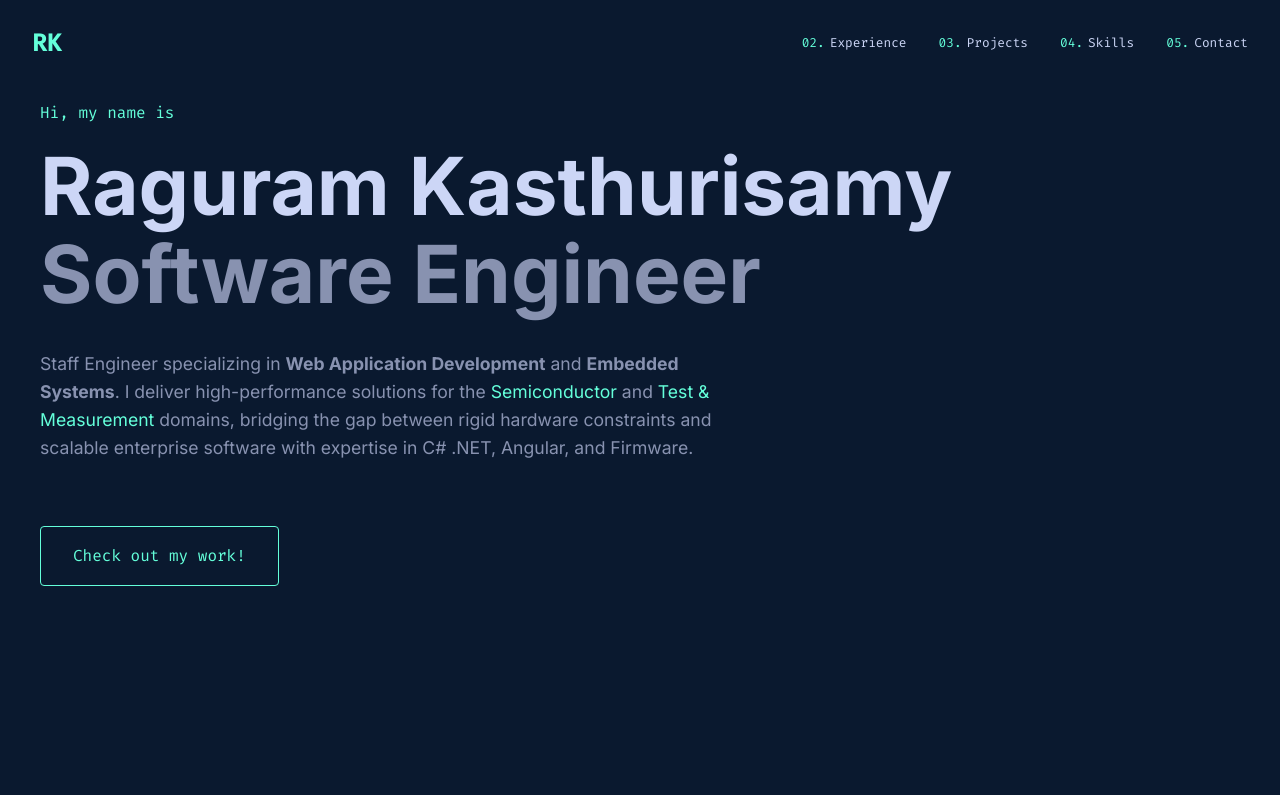
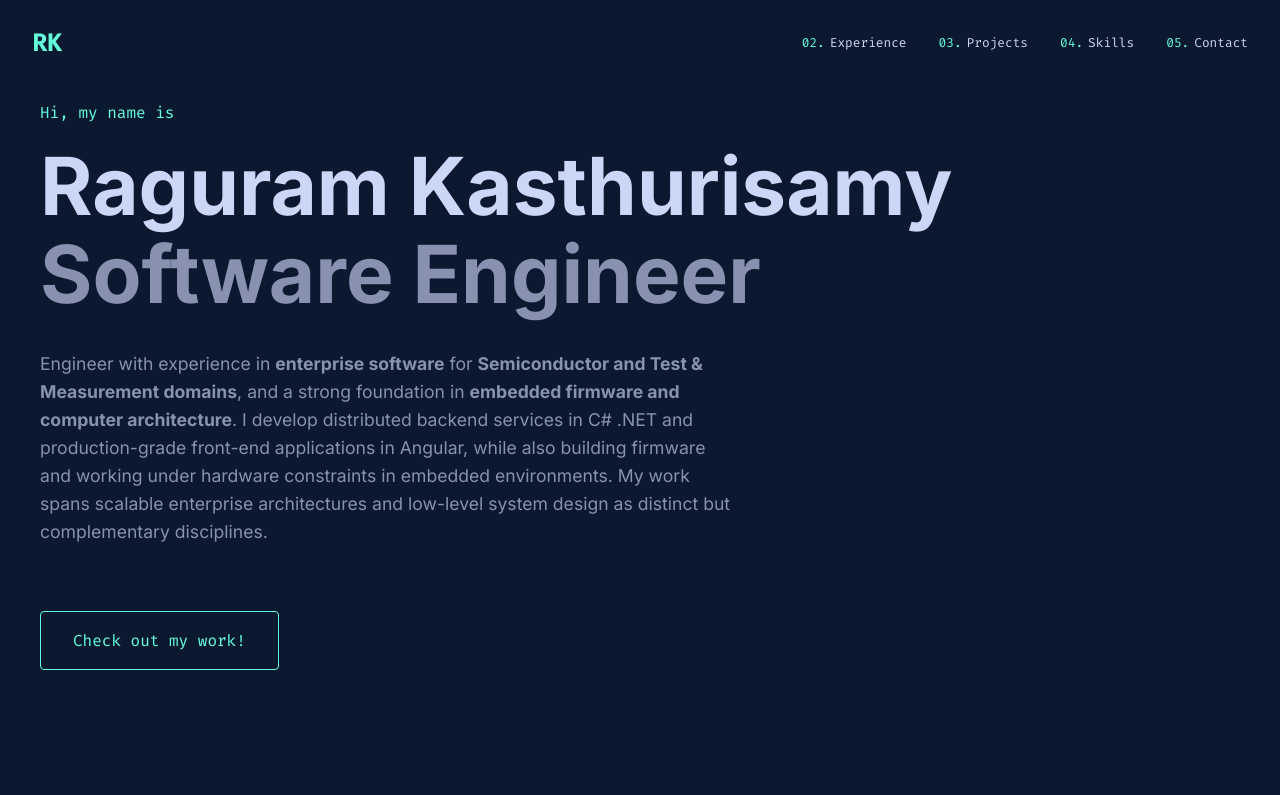
Before and after one commit to Ragu-programmer/Raguram-Portfolio, a React (Vite) app: page / in a window 1280 px wide. Shown: the top 795 px of the page. Built offline with nearby package versions, Linux system fonts and the light colour scheme.

Commit message:
feat: updated description

```diff
--- a/src/sections/Hero.jsx
+++ b/src/sections/Hero.jsx
@@ -1,5 +1,5 @@
-import React from 'react';
-import { motion } from 'framer-motion';
+import React from "react";
+import { motion } from "framer-motion";
 
 const Hero = () => {
   return (
@@ -9,14 +9,19 @@ const Hero = () => {
       initial={{ opacity: 0, y: 20 }}
       animate={{ opacity: 1, y: 0 }}
       transition={{ duration: 0.8 }}
-            style={{ minHeight: '80vh', display: 'flex', flexDirection: 'column', justifyContent: 'center' }}
+      style={{
+        minHeight: "80vh",
+        display: "flex",
+        flexDirection: "column",
+        justifyContent: "center",
+      }}
     >
       <motion.p
         className="text-accent"
         initial={{ opacity: 0, x: -20 }}
         animate={{ opacity: 1, x: 0 }}
         transition={{ delay: 0.2 }}
-                style={{ fontFamily: 'var(--font-mono)', marginBottom: '1rem' }}
+        style={{ fontFamily: "var(--font-mono)", marginBottom: "1rem" }}
       >
         Hi, my name is
       </motion.p>
@@ -25,7 +30,12 @@ const Hero = () => {
         initial={{ opacity: 0, y: 20 }}
         animate={{ opacity: 1, y: 0 }}
         transition={{ delay: 0.3 }}
-                style={{ fontSize: 'clamp(40px, 8vw, 80px)', fontWeight: 'bold', color: 'var(--text-primary)', lineHeight: 1.1 }}
+        style={{
+          fontSize: "clamp(40px, 8vw, 80px)",
+          fontWeight: "bold",
+          color: "var(--text-primary)",
+          lineHeight: 1.1,
+        }}
       >
         Raguram Kasthurisamy
       </motion.h1>
@@ -34,7 +44,13 @@ const Hero = () => {
         initial={{ opacity: 0, y: 20 }}
         animate={{ opacity: 1, y: 0 }}
         transition={{ delay: 0.4 }}
-                style={{ fontSize: 'clamp(25px, 8vw, 80px)', fontWeight: 'bold', color: 'var(--text-secondary)', lineHeight: 1.1, marginBottom: '2rem' }}
+        style={{
+          fontSize: "clamp(25px, 8vw, 80px)",
+          fontWeight: "bold",
+          color: "var(--text-secondary)",
+          lineHeight: 1.1,
+          marginBottom: "2rem",
+        }}
       >
         Software Engineer
       </motion.h2>
@@ -43,10 +59,24 @@ const Hero = () => {
         initial={{ opacity: 0, y: 20 }}
         animate={{ opacity: 1, y: 0 }}
         transition={{ delay: 0.5 }}
-                style={{ maxWidth: '700px', color: 'var(--text-secondary)', marginBottom: '3rem', fontSize: '1.1rem', lineHeight: '1.6' }}
+        style={{
+          maxWidth: "700px",
+          color: "var(--text-secondary)",
+          marginBottom: "3rem",
+          fontSize: "1.1rem",
+          lineHeight: "1.6",
+        }}
       >
-                <p style={{ marginBottom: '1rem' }}>
-                    Staff Engineer specializing in <strong>Web Application Development</strong> and <strong>Embedded Systems</strong>. I deliver high-performance solutions for the <span className="text-accent">Semiconductor</span> and <span className="text-accent">Test & Measurement</span> domains, bridging the gap between rigid hardware constraints and scalable enterprise software with expertise in C# .NET, Angular, and Firmware.
+        <p style={{ marginBottom: "1rem" }}>
+          Engineer with experience in <strong>enterprise software</strong> for{" "}
+          <strong>Semiconductor and Test & Measurement domains</strong>, and a
+          strong foundation in{" "}
+          <strong>embedded firmware and computer architecture</strong>. I
+          develop distributed backend services in C# .NET and production-grade
+          front-end applications in Angular, while also building firmware and
+          working under hardware constraints in embedded environments. My work
+          spans scalable enterprise architectures and low-level system design as
+          distinct but complementary disciplines.
         </p>
       </motion.div>
 
@@ -55,7 +85,13 @@ const Hero = () => {
         animate={{ opacity: 1, y: 0 }}
         transition={{ delay: 0.7 }}
       >
-                <a href="#projects" className="btn" style={{ fontSize: '1rem', padding: '1rem 2rem' }}>Check out my work!</a>
+        <a
+          href="#projects"
+          className="btn"
+          style={{ fontSize: "1rem", padding: "1rem 2rem" }}
+        >
+          Check out my work!
+        </a>
       </motion.div>
     </motion.section>
   );
```
Lines whose indentation alone changed are shown as unchanged.
